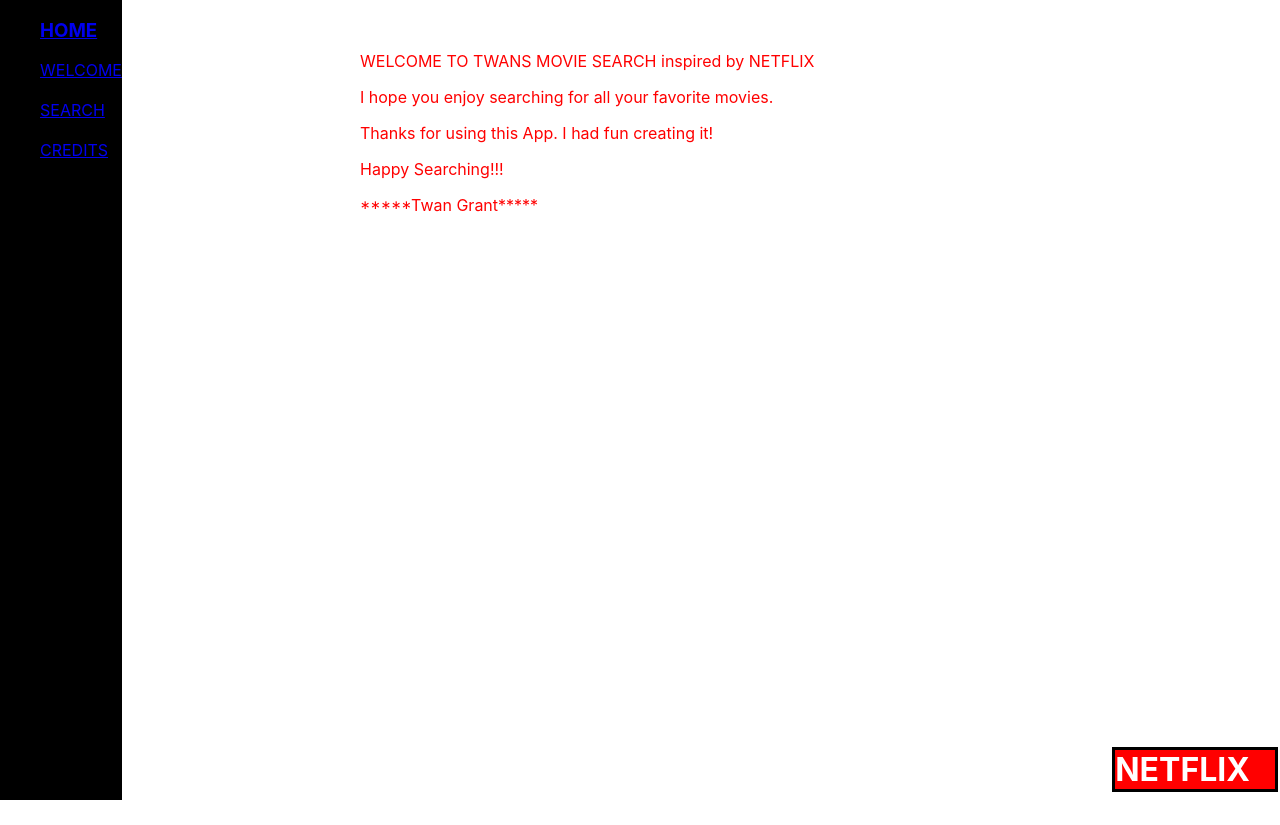
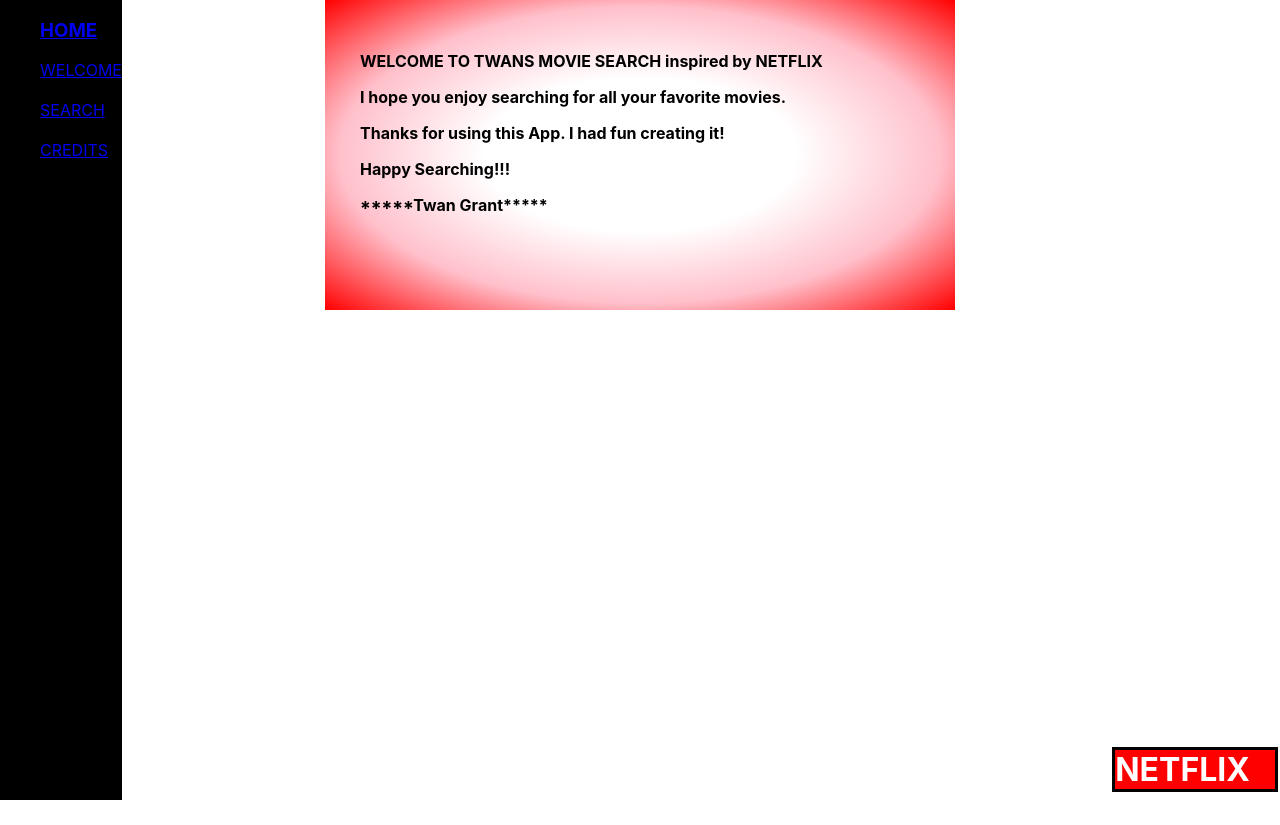
Before and after one commit to twanjobs68/Netflix2, a React (Create React App) app: page /welcomebanner in a window 1280 px wide. Built offline with nearby package versions, Linux system fonts and the light colour scheme.

Commit message:
second attempt at Heroku link

```diff
--- a/src/App.css
+++ b/src/App.css
@@ -102,6 +102,14 @@
   background: linear-gradient(0deg,red , pink 30%, white );
 
 }
-.welcomebanner{
-  background: linear-gradient(to left top , red, pink 30%, white);
+.welcomeBanner{
+  /* background: linear-gradient(35deg , red, pink 30%, white);
+  background: linear-gradient(45deg, red, pink 10%, white); */
+  background: ms-radial-gradient(white 35% , pink, red);
+  background: moz-radial-gradient(white 35%, pink, red);
+  background: -webkit-radial-gradient(white 35%, pink, red);
+  background: o-radial-gradient(white 35%, pink, red);
+  background: radial-gradient(white 35%, pink, red);
+  justify-content: center;
+  align-items: center;
 }
--- a/src/Components/Welcomebanner.jsx
+++ b/src/Components/Welcomebanner.jsx
@@ -3,27 +3,25 @@
 function Welcomebanner(){
 
     const welcomestyle={
-    //  display: "flex",
         height: "15em",
         width: "35em",
         margin:"auto",
-        // flex_direction:"flex-end",
         align_content: "center",
         justify_content: "center",
-        // background: "black",
-        color: "red",
-        padding: "35px"
+        color: "black",
+        padding: "35px",
+
 
 
     }
 
     return (
         <div className="welcomeBanner" style={welcomestyle}>
-           <p> WELCOME TO TWANS MOVIE SEARCH inspired by NETFLIX</p>
+          <strong> <p> WELCOME TO TWANS MOVIE SEARCH inspired by NETFLIX</p>
            <p> I hope you enjoy searching for all your favorite movies.</p>
            <p>Thanks for using this App.  I had fun creating it!</p>
            <p>Happy Searching!!!</p>
-           <p>*****Twan Grant*****</p>
+           <p>*****Twan Grant*****</p></strong>
 
            <div class="myFlixbx">
                 <h1>NETFLIX</h1>
```
Also changed, not shown: src/Components/Searchapi.jsx (+6 -12 lines).
